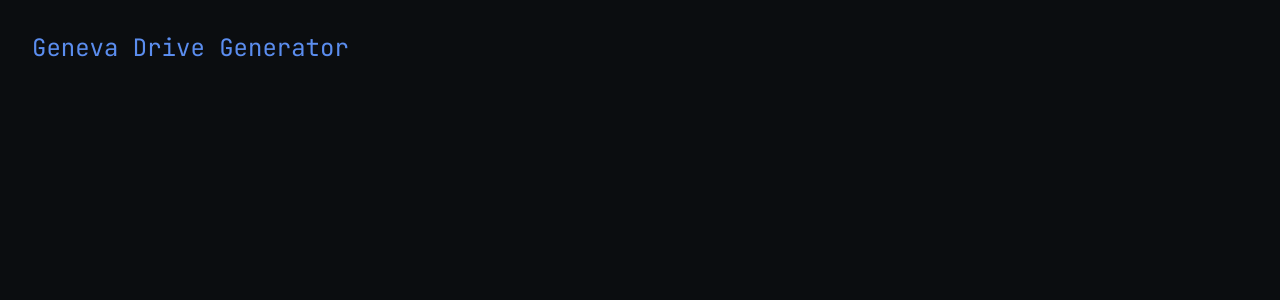
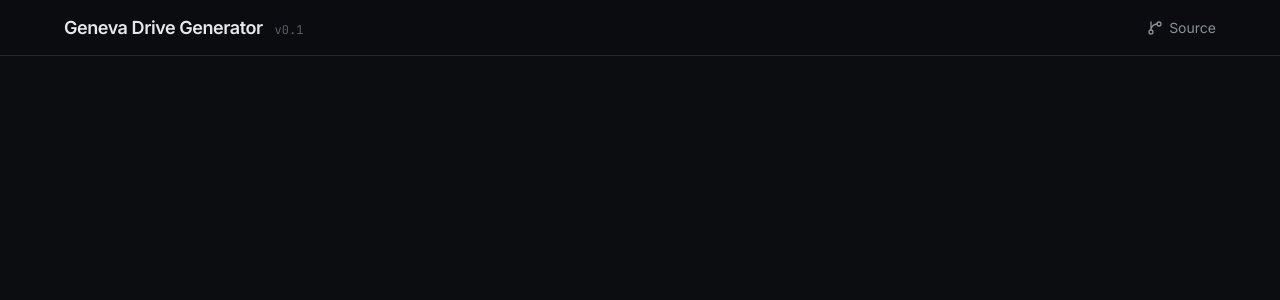
Before and after one commit to SindiSekkas/geneva-drive-generator, a React (Vite) app: page / in a window 1280 px wide. Shown: the top 300 px of the page. Built offline with nearby package versions, Linux system fonts and the light colour scheme.

Commit message:
feat(ui): header component

```diff
--- a/src/App.tsx
+++ b/src/App.tsx
@@ -1,3 +1,10 @@
+import { Header } from './components/Header';
+
 export default function App() {
-  return <div className="p-8 text-2xl font-mono text-accent">Geneva Drive Generator</div>;
+  return (
+    <div className="min-h-screen">
+      <Header />
+      <main className="mx-auto max-w-[1200px] px-6 py-8" />
+    </div>
+  );
 }
--- /dev/null
+++ b/src/components/Header.tsx
@@ -0,0 +1,25 @@
+import { GitBranch } from 'lucide-react';
+
+export function Header() {
+  return (
+    <header className="sticky top-0 z-10 h-14 border-b border-border bg-bg/80 backdrop-blur">
+      <div className="mx-auto flex h-full max-w-[1200px] items-center justify-between px-6">
+        <div className="flex items-baseline gap-3">
+          <span className="text-lg font-semibold tracking-tight text-fg">
+            Geneva Drive Generator
+          </span>
+          <span className="font-mono text-xs text-fg-subtle">v0.1</span>
+        </div>
+        <a
+          href="https://github.com/<owner>/geneva-drive-generator"
+          target="_blank"
+          rel="noreferrer"
+          className="flex items-center gap-1.5 text-sm text-fg-muted hover:text-fg transition-colors"
+        >
+          <GitBranch className="size-4" />
+          <span>Source</span>
+        </a>
+      </div>
+    </header>
+  );
+}
```
